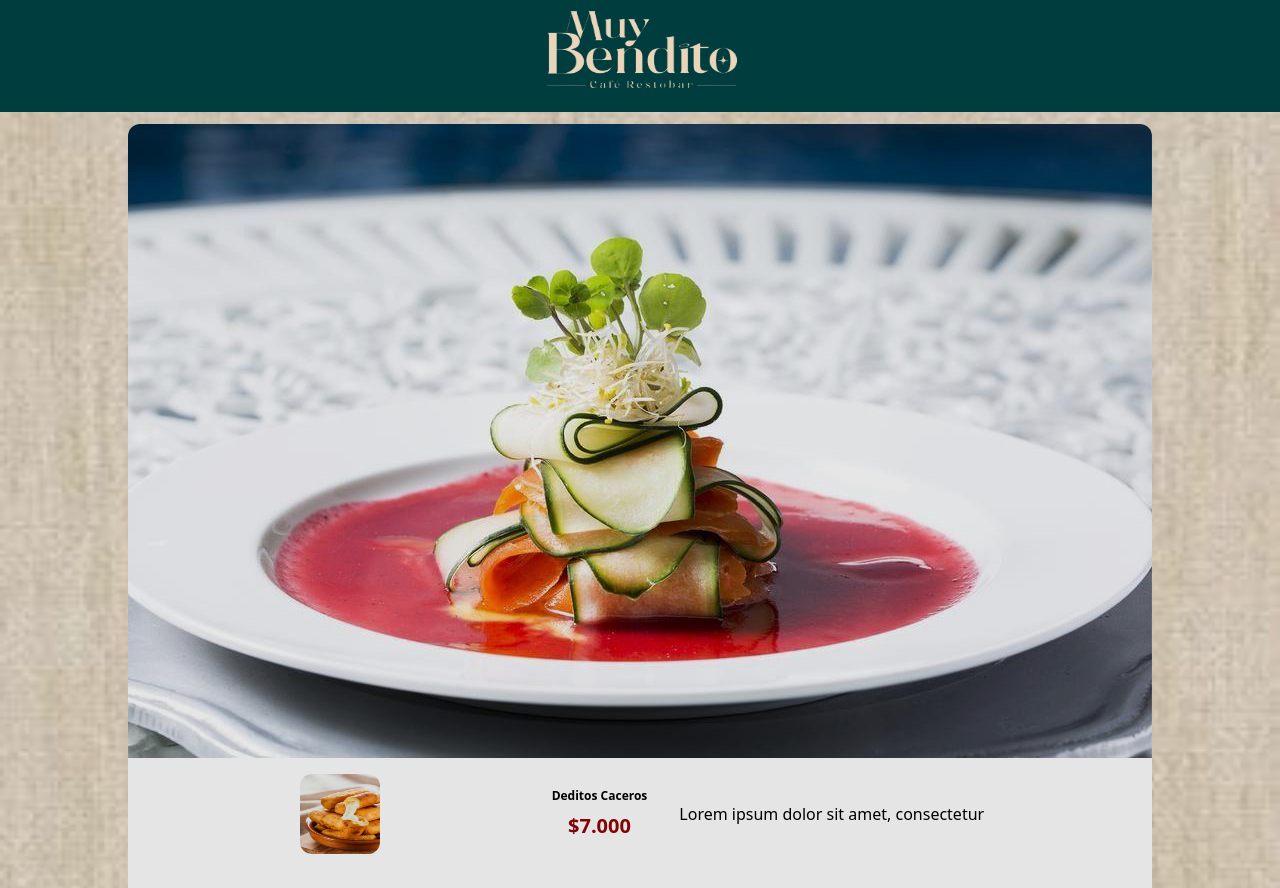
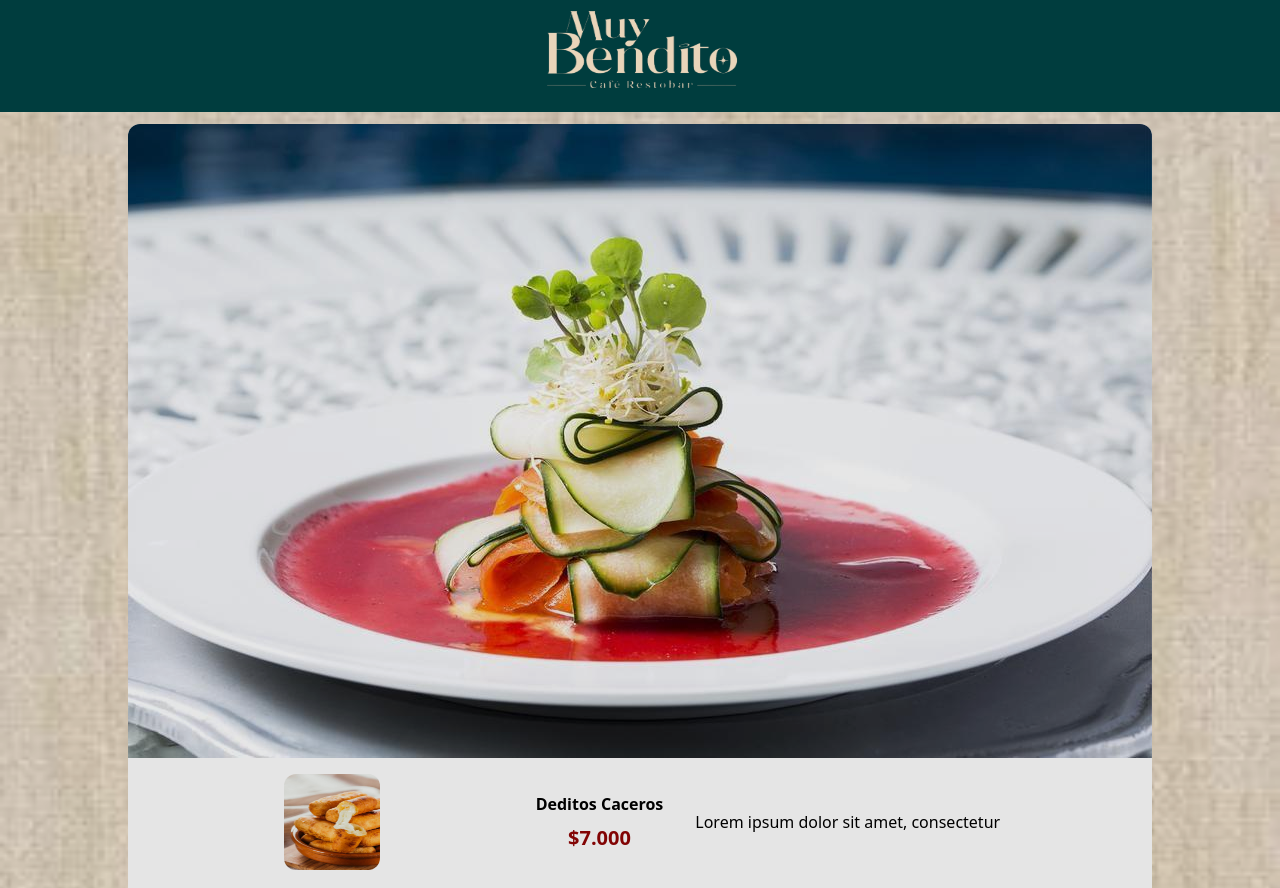
Before and after one commit to JesusNunezFT/restaurant_react_tailwind, a React (Vite) app: page /Pecaditos in a window 1280 px wide. Shown: the top 888 px of the page. Built offline with nearby package versions, Linux system fonts and the light colour scheme.

Commit message:
edite el tamaño de la imagen

```diff
--- a/src/pages/Pecaditos.jsx
+++ b/src/pages/Pecaditos.jsx
@@ -20,10 +20,10 @@ const Pecaditos = () => {
         <div className="contentCart m-3  max-w-full max-h-full bg-white bg-auto rounded-xl ">
           <img className="max-w-full rounded-t-xl max-h-full" src={entrada} alt="logo" />
           <div className="infoPlat flex flex-row ms:justify-start items-center md:justify-evenly m-1 ">
-            <img className="imgPlat m-3  w-20 h-20 rounded-xl" src={pasabocas} alt=" " />
+            <img className="imgPlat m-3  w-24 h-24 rounded-xl" src={pasabocas} alt=" " />
             <div className="md:flex md:flex-row md:items-center md:center">
-              <div className="flex flex-col items-center mr-5 justify-evenly">
-                <h1 className="font-extrabold md:text-l sm:text-xs m-1">Deditos Caceros</h1>
+              <div className="flex flex-col items-center mr-5 justify-between">
+                <h1 className="font-extrabold md:text-l m-1">Deditos Caceros</h1>
                 <h3 className="text-red  text-xl font-extrabold m-1">$7.000</h3>
               </div>
               <h2 className="flex flex-row m-2" >Lorem ipsum dolor sit amet, consectetur</h2>
```
